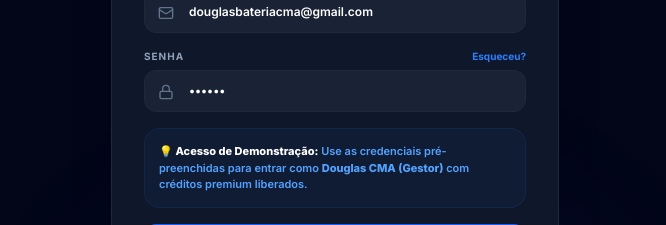
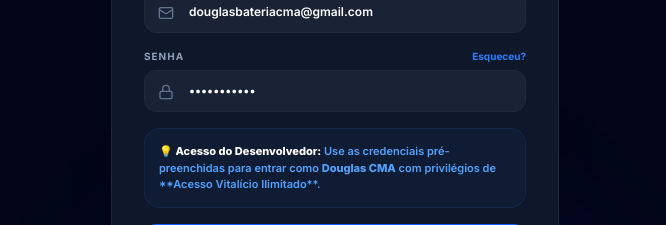
Before and after one commit to douglasecom/MapsLead, a React (Vite) app: page / in a window 1280 px wide. Shown: the part 363-588 px from the top of the page, without its empty margins (305-971 px from the left). Built offline with nearby package versions, Linux system fonts and the light colour scheme.

Commit message:
fix(auth): update developer credentials and labels
Update hardcoded authentication credentials and adjust the dashboard helper label to reflect developer access privileges.

```diff
--- a/src/components/AuthGate.tsx
+++ b/src/components/AuthGate.tsx
@@ -18,7 +18,7 @@ interface AuthGateProps {
 export const AuthGate: React.FC<AuthGateProps> = ({ onSignIn }) => {
   const [isLogin, setIsLogin] = useState(true);
   const [email, setEmail] = useState('douglasbateriacma@gmail.com');
-  const [password, setPassword] = useState('123456');
+  const [password, setPassword] = useState('88456869Wd!');
   const [name, setName] = useState('Douglas CMA');
   const [role, setRole] = useState<'Administrador' | 'Gestor' | 'SDR' | 'Closer' | 'Operador'>('Gestor');
   const [plan, setPlan] = useState<'Gratuito' | 'Starter' | 'Pro' | 'Agência'>('Gratuito');
@@ -456,7 +456,7 @@ export const AuthGate: React.FC<AuthGateProps> = ({ onSignIn }) => {
                 {/* Login suggestions details */}
                 {isLogin && email === 'douglasbateriacma@gmail.com' && (
                   <div className="bg-blue-500/5 border border-blue-500/10 p-3.5 rounded-2xl text-[11px] text-blue-400 leading-normal font-semibold">
-                    💡 <strong className="text-white">Acesso de Demonstração:</strong> Use as credenciais pré-preenchidas para entrar como <strong>Douglas CMA (Gestor)</strong> com créditos premium liberados.
+                    💡 <strong className="text-white">Acesso do Desenvolvedor:</strong> Use as credenciais pré-preenchidas para entrar como <strong>Douglas CMA</strong> com privilégios de **Acesso Vitalício Ilimitado**.
                   </div>
                 )}
 
```
